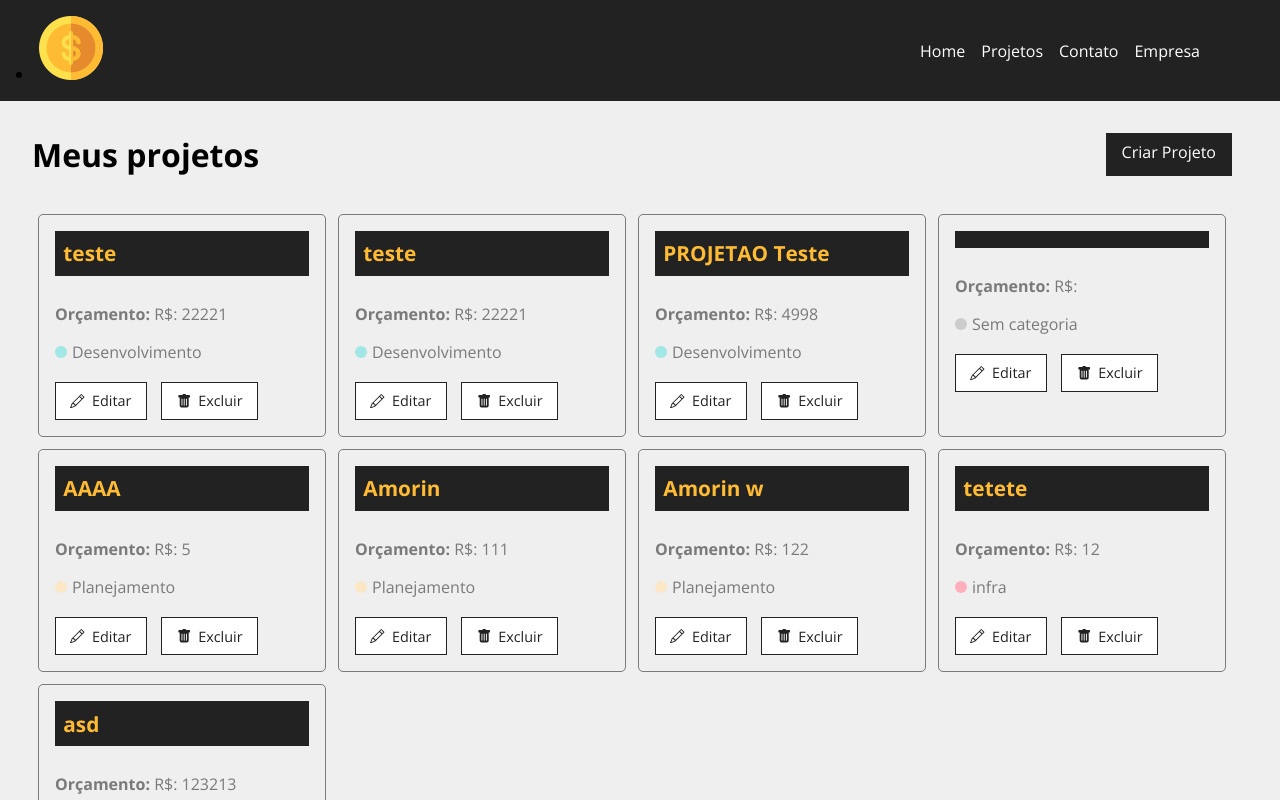
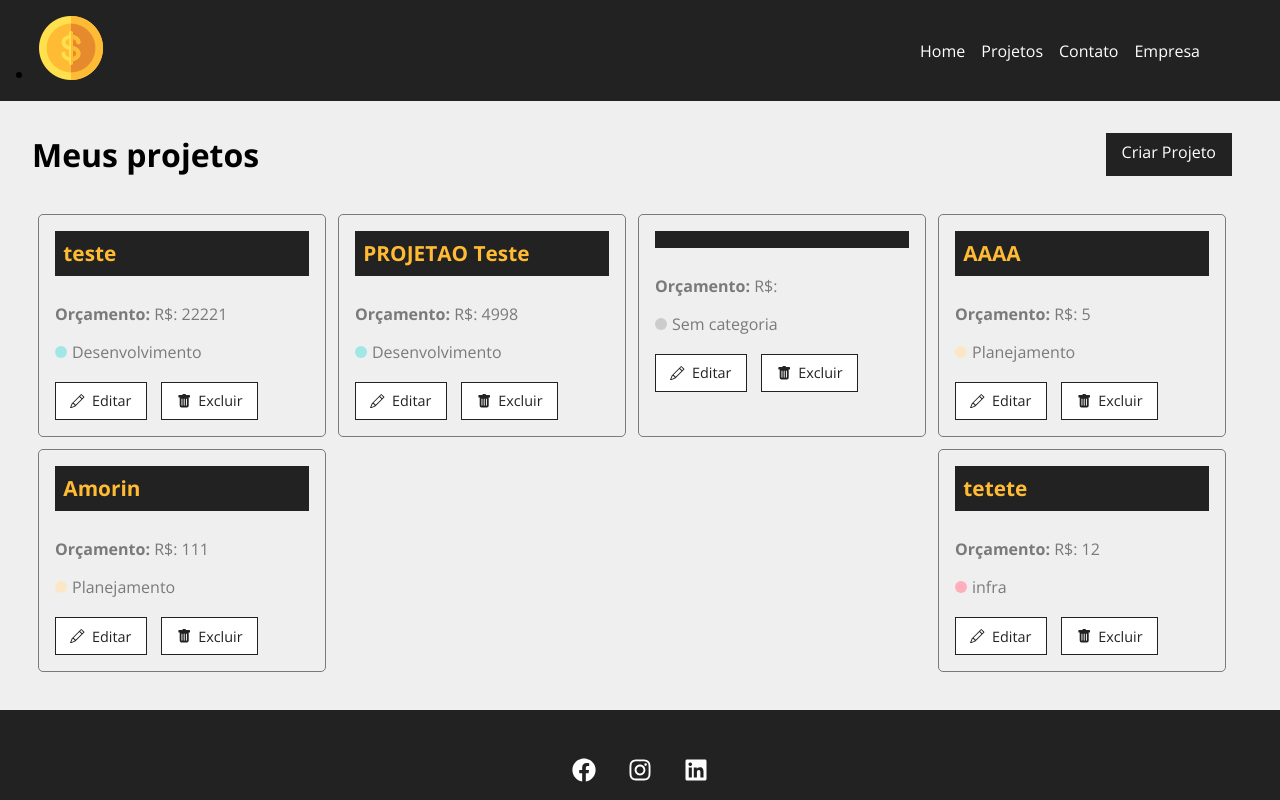
Before and after one commit to LivioReb/CostsProjectReact, a React (Create React App) app: page /projects in a window 1280 px wide. Shown: the top 800 px of the page. Built offline with nearby package versions, Linux system fonts and the light colour scheme; data requests are answered from the project's data file.

Commit message:
Adicionando função de remoção de projetos

```diff
--- a/db.json
+++ b/db.json
@@ -1,16 +1,5 @@
 {
   "projects": [
-    {
-      "name": "teste",
-      "budget": "22221",
-      "const": 0,
-      "service": [],
-      "category": {
-        "category_id": "2",
-        "name": "Desenvolvimento"
-      },
-      "id": 1
-    },
     {
       "name": "teste",
       "budget": "22221",
@@ -61,17 +50,6 @@
       "id": 26
     },
     {
-      "name": "Amorin w",
-      "budget": "122",
-      "category": {
-        "id": "4",
-        "name": "Planejamento"
-      },
-      "const": 0,
-      "service": [],
-      "id": 27
-    },
-    {
       "name": "tetete",
       "budget": "12",
       "category": {
@@ -81,17 +59,6 @@
       "const": 0,
       "service": [],
       "id": 28
-    },
-    {
-      "category": {
-        "id": "3",
-        "name": "Design"
-      },
-      "name": "asd",
-      "budget": "123213",
-      "const": 0,
-      "service": [],
-      "id": 29
     }
   ],
   "categories": [
--- a/src/Components/pages/Projects.js
+++ b/src/Components/pages/Projects.js
@@ -10,7 +10,10 @@ import { useState, useEffect } from "react"
     function Projects(){
         const [projects, setProjects] = useState([])
         const [removeLoading, setRemoveLoading] = useState(false)
-       const location = useLocation()
+
+        const [projectMessage, setProjectMessage] = useState('')
+
+        const location = useLocation()
        let message = ''
 
        if(location.state){
@@ -36,6 +39,22 @@ import { useState, useEffect } from "react"
         }, 500);
        }, [])
 
+
+       function removeProjects(id){
+        fetch(`http://localhost:5000/projects/${id}`, {
+        method: 'DELETE',
+        headers: {
+            'Content-Type': 'application/json'
+        },
+        })
+    .then(resp => resp.json())
+    .then((data) => {
+        setProjects(projects.filter((project) => project.id !== id))
+        setProjectMessage('Projeto removido com sucesso!')
+    })
+    .catch((err) => console.log(err))
+    }
+
         return (
             <div className={styles.projects_container}>
                 <div className={styles.title_container}>
@@ -43,6 +62,7 @@ import { useState, useEffect } from "react"
                     <LinkButton to="/newproject" text="Criar Projeto"/>
                 </div>
                 {message && <Message type="success" msg={message}/> }
+                {projectMessage && <Message type="success" msg={projectMessage}/> }
                 <Container customClass="start">
                     {projects && projects.length > 0 &&
                     projects.map((project) => (
@@ -52,6 +72,7 @@ import { useState, useEffect } from "react"
                         budget={project.budget}
                         category={project.category}
                         key={project.id}
+                        handleRemove={removeProjects}
                         />
                     ))}
                     {!removeLoading && <Loading/>}
--- a/src/Components/project/ProjectCard.js
+++ b/src/Components/project/ProjectCard.js
@@ -7,7 +7,10 @@ function ProjectCard({ id, name, budget, category, handleRemove }) {
   console.log(category)
     const categoryName = category && category.name ? category.name : 'Sem categoria';
   const categoryText = categoryName.toLowerCase();
-
+const remove = (e) =>{
+  e.preventDefault()
+  handleRemove(id)
+}
   return (
     <div className={styles.project_card}>
       <h4>{name}</h4>
@@ -21,7 +24,7 @@ function ProjectCard({ id, name, budget, category, handleRemove }) {
         <Link to="/">
             <BsPencil/> Editar
         </Link>
-        <button>
+        <button onClick={remove}>
             <BsFillTrashFill/> Excluir
         </button>
       </div>
```
